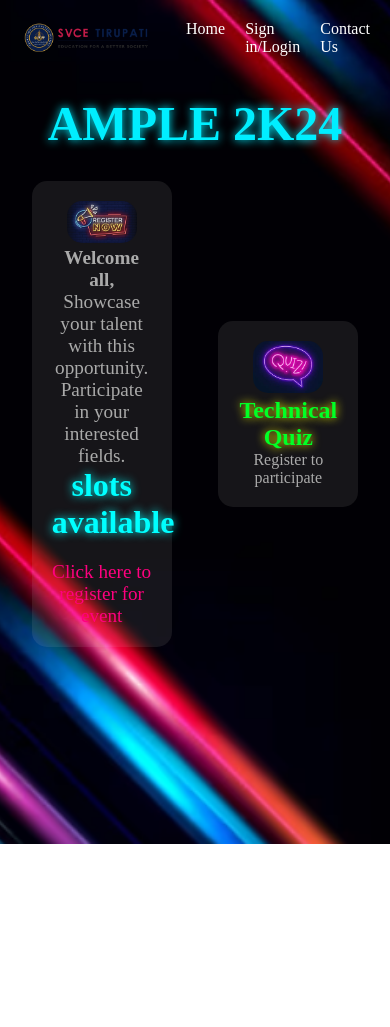
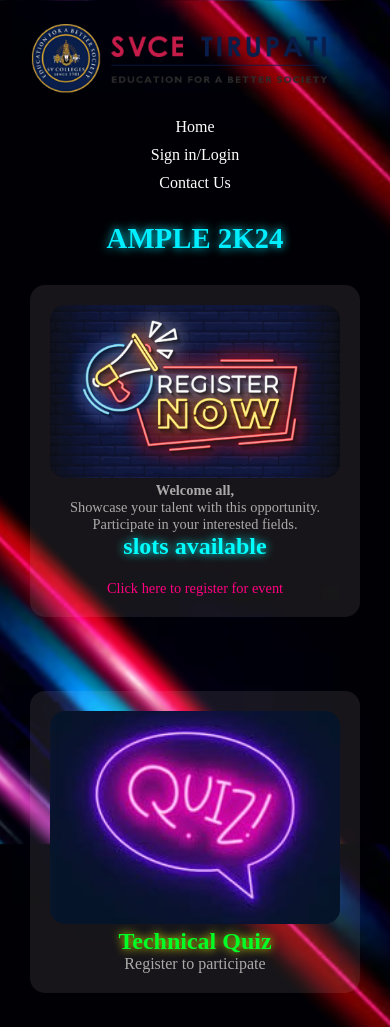
Before and after one commit to ckvenkatamadhuhasitha05/Ample_madhu, a plain HTML site: page index.html in a window 390 px wide. Shown: the top 1027 px of the page. Before the commit the page ends 844 px from the top, so only its background shows below. Drawn offline with Linux system fonts and the light colour scheme.

Commit message:
style.css

```diff
--- a/style.css
+++ b/style.css
@@ -1,3 +1,4 @@
+/* Basic reset */
 * {
     margin: 0;
     padding: 0;
@@ -5,7 +6,6 @@
 }
 
 body {
-
     background-image: url('web_back.png');
     background-size: cover;
     background-position: center;
@@ -21,7 +21,7 @@ header {
     padding: 20px;
 }
 
-img{
+img {
     width: 90%;
 }
 
@@ -52,7 +52,7 @@ main {
 main h1 {
     font-size: 3rem;
     color: #00eeff;
-    text-shadow:0 0 10px #00eeff;
+    text-shadow: 0 0 10px #00eeff;
 }
 
 .event-info {
@@ -96,7 +96,6 @@ main h1 {
     color: #aaa;
 }
 
-
 .register-now h3 {
     font-size: 2rem;
     color: #00ffff;
@@ -115,3 +114,108 @@ main h1 {
     color: #ff0;
     text-shadow: 0 0 10px #ff0;
 }
+
+/* Media Queries for Responsiveness */
+
+/* Tablet view */
+@media (max-width: 1024px) {
+    header {
+        flex-direction: column;
+        text-align: center;
+    }
+
+    nav ul {
+        flex-direction: column;
+        margin-top: 10px;
+    }
+
+    nav ul li {
+        margin-left: 0;
+        margin-top: 10px;
+    }
+
+    .event-info {
+        flex-direction: column;
+    }
+
+    .event-image, .register-now {
+        width: 80%;
+        margin-bottom: 30px;
+    }
+
+    main h1 {
+        font-size: 2.5rem;
+    }
+}
+
+/* Mobile view */
+@media (max-width: 768px) {
+    body {
+        padding: 10px;
+    }
+
+    main h1 {
+        font-size: 2rem;
+    }
+
+    header {
+        flex-direction: column;
+        padding: 10px;
+    }
+
+    nav ul {
+        flex-direction: column;
+        margin-top: 10px;
+    }
+
+    nav ul li {
+        margin-left: 0;
+        margin-top: 10px;
+    }
+
+    .event-info {
+        flex-direction: column;
+        align-items: center;
+    }
+
+    .event-image, .register-now {
+        width: 100%;
+        margin-bottom: 20px;
+    }
+
+    .event-image h3, .register-now h3 {
+        font-size: 1.8rem;
+    }
+
+    .register-now h2, .register-now p {
+        font-size: 1rem;
+    }
+
+    #register-link {
+        font-size: 1rem;
+    }
+}
+
+/* Small Mobile view */
+@media (max-width: 480px) {
+    main h1 {
+        font-size: 1.8rem;
+    }
+
+    .event-image h3, .register-now h3 {
+        font-size: 1.5rem;
+    }
+
+    .event-image img, .register-now img {
+        width: 100%;
+        height: auto;
+    }
+
+    .register-now h2, .register-now p {
+        font-size: 0.9rem;
+    }
+
+    #register-link {
+        font-size: 0.9rem;
+    }
+}
```
